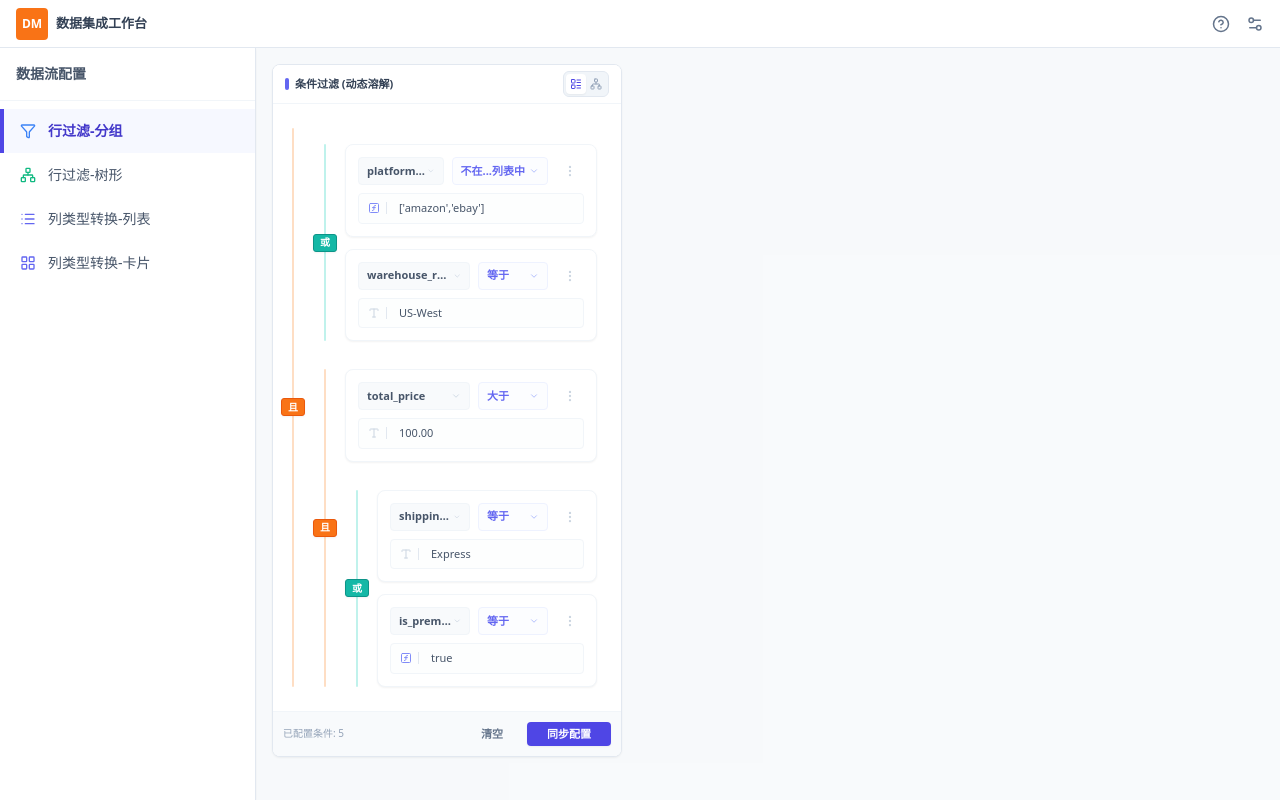
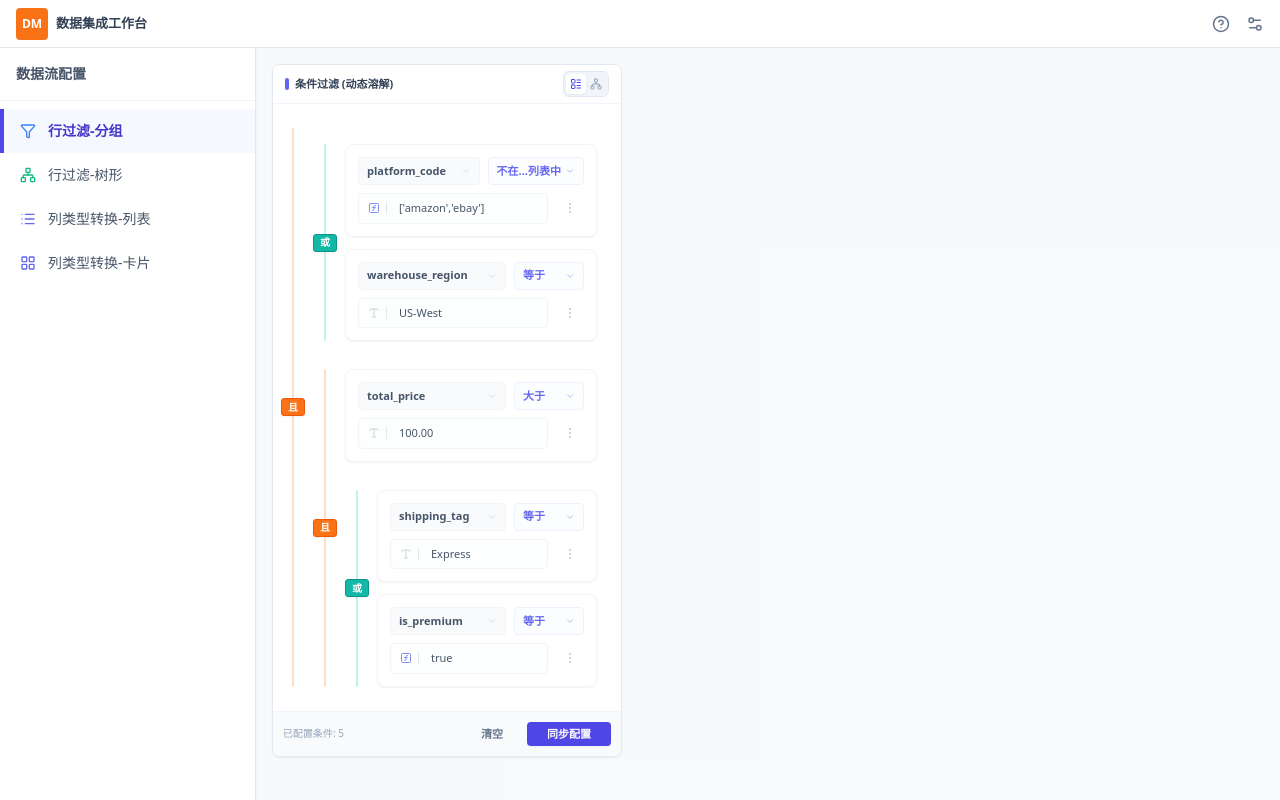
Before and after one commit to Jady891213/DeepPipeline-UI, a React (Vite) app: page / in a window 1280 px wide. Built offline with nearby package versions, Linux system fonts and the light colour scheme.

Commit message:
refactor: Adjust RowFilter layout for better spacing
Moves the operator selection and the more menu button to a second row within the RowFilter component. This improves spacing and reduces visual clutter on the header row, allowing for more efficient use of screen real estate in the tabular layout.

```diff
--- a/components/RowFilter.tsx
+++ b/components/RowFilter.tsx
@@ -334,21 +334,35 @@ const ConditionItem: React.FC<{
 
   return (
     <div className="bg-white border border-slate-100 rounded-lg shadow-sm hover:border-indigo-100/80 transition-all flex flex-col group/card">
-      {/* Header Row: Field + Operator + Menu */}
+      {/* 第一行: 字段选择 + 操作符 (腾出空间) */}
       <div className="flex items-center gap-2 px-3 pt-3 pb-2">
-        {/* Source Field Selection */}
         <div className="flex-1 min-w-0 h-7 flex items-center px-2 bg-slate-50 border border-slate-100 rounded text-[11px] font-bold text-slate-600 truncate cursor-pointer hover:border-indigo-200 transition-all group/field">
           <span className="truncate">{condition.field}</span>
           <ChevronDown size={10} className="ml-auto text-slate-300 group-hover/field:text-indigo-400" />
         </div>
 
-        {/* Operator Selection */}
         <div className="shrink-0 min-w-[70px] h-7 flex items-center justify-between px-2 border border-indigo-50 rounded text-[11px] font-bold text-indigo-500 bg-indigo-50/20 hover:border-indigo-300 transition-all cursor-pointer group/op">
           <span className="truncate">{condition.operator}</span>
           <ChevronDown size={10} className="text-indigo-300 ml-1 shrink-0 group-hover/op:text-indigo-500" />
         </div>
+      </div>
 
-        {/* More Menu Button - Fixed layout placement to prevent overlap */}
+      {/* 第二行: 值输入框 + 更多操作按钮 (移至此处) */}
+      <div className="px-3 pb-3 flex items-center gap-2">
+        <div className="relative flex-1 flex items-center">
+          <div className="absolute left-2.5 top-1/2 -translate-y-1/2 flex items-center gap-1.5 pointer-events-none z-10">
+            {condition.isFx ? <FunctionSquare size={12} className="text-indigo-400" /> : <Type size={12} className="text-slate-300" />}
+            <div className="w-[1px] h-3 bg-slate-200" />
+          </div>
+          <input
+            type="text"
+            placeholder="输入匹配值..."
+            defaultValue={condition.value}
+            className="w-full text-[11px] pl-10 pr-3 py-1.5 rounded border border-slate-100 bg-slate-50/30 focus:border-indigo-300 focus:bg-white focus:ring-4 focus:ring-indigo-500/5 outline-none transition-all font-medium text-slate-600"
+          />
+        </div>
+
+        {/* More Menu Button - Moved to Row 2 end */}
         <div className="shrink-0 relative" ref={menuRef}>
           <button
             onClick={() => setMenuOpen(!menuOpen)}
@@ -366,22 +380,6 @@ const ConditionItem: React.FC<{
               <MenuOption icon={<Trash2 size={12}/>} label="删除" onClick={() => handleMenuClick('delete')} variant="danger" disabled={isOnly} />
             </div>
           )}
-        </div>
-      </div>
-
-      {/* Value Input Row */}
-      <div className="px-3 pb-3">
-        <div className="relative flex items-center">
-          <div className="absolute left-2.5 top-1/2 -translate-y-1/2 flex items-center gap-1.5 pointer-events-none z-10">
-            {condition.isFx ? <FunctionSquare size={12} className="text-indigo-400" /> : <Type size={12} className="text-slate-300" />}
-            <div className="w-[1px] h-3 bg-slate-200" />
-          </div>
-          <input
-            type="text"
-            placeholder="输入匹配值..."
-            defaultValue={condition.value}
-            className="w-full text-[11px] pl-10 pr-3 py-1.5 rounded border border-slate-100 bg-slate-50/30 focus:border-indigo-300 focus:bg-white focus:ring-4 focus:ring-indigo-500/5 outline-none transition-all font-medium text-slate-600"
-          />
         </div>
       </div>
     </div>
```
